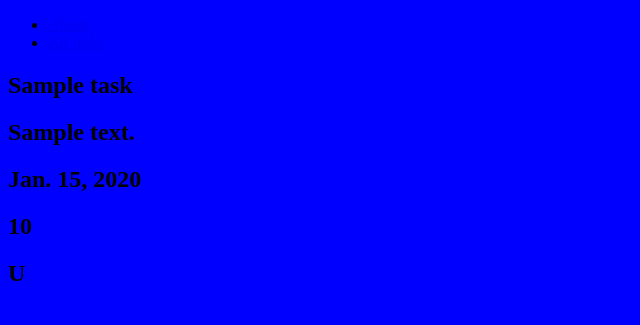
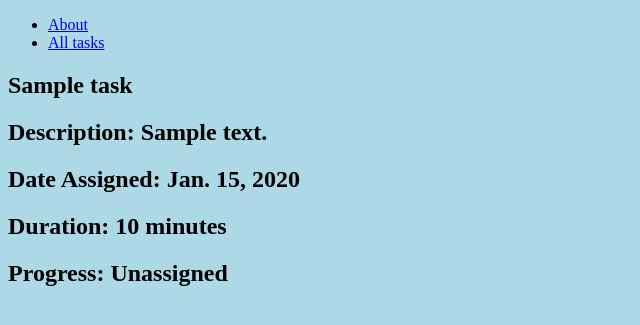
Before and after one commit to EddieC97/Task-Flow, a Django app: page /tasks/1/ in a window 1280 px wide. Shown: the top 325 px of the page, without its empty margins (0-640 px from the left). Run offline with Django 5.2, Linux system fonts and the light colour scheme; tables that the repository leaves empty hold one stand-in row (values such as "Sample post").

Commit message:
change detail.html to make it look cleaner

```diff
--- a/main_app/static/css/tasks/task-detail.css
+++ b/main_app/static/css/tasks/task-detail.css
@@ -1,3 +1,3 @@
 body {
-    background-color: blue;
+    background-color: lightblue;
 }
--- a/main_app/templates/tasks/detail.html
+++ b/main_app/templates/tasks/detail.html
@@ -3,14 +3,15 @@
 {% block head %}
 <link rel="stylesheet" href="{% static 'css/tasks/task-detail.css' %}"/>
 {% endblock %}
+
 {% block content %}
 <section>
+    <h1>{{ task.name }}</h1>
     <div>
-        <h1>{{task.name}}</h1>
-        <h2>{{task.description}}</h2>
-        <h2>{{task.date}}</h2>
-        <h2>{{task.duration}}</h2>
-        <h2>{{task.progress}}</h2>
+        <h2><strong>Description:</strong> {{ task.description }}</h2>
+        <h2><strong>Date Assigned:</strong> {{ task.date }}</h2>
+        <h2><strong>Duration:</strong> {{ task.duration }} minutes</h2>
+        <h2><strong>Progress:</strong> {{ task.get_progress_display }}</h2>
     </div>
 </section>
 {% endblock %}
```
